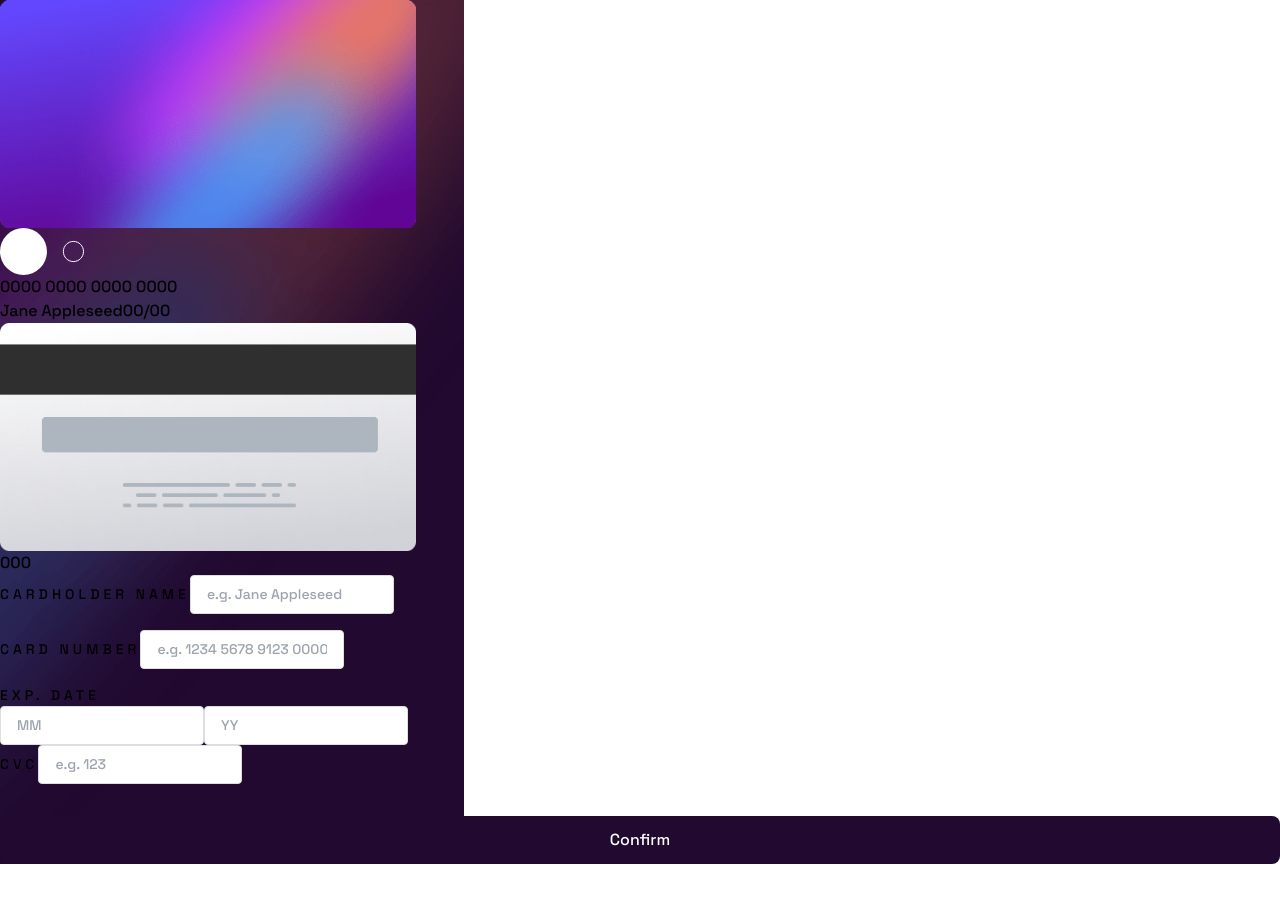
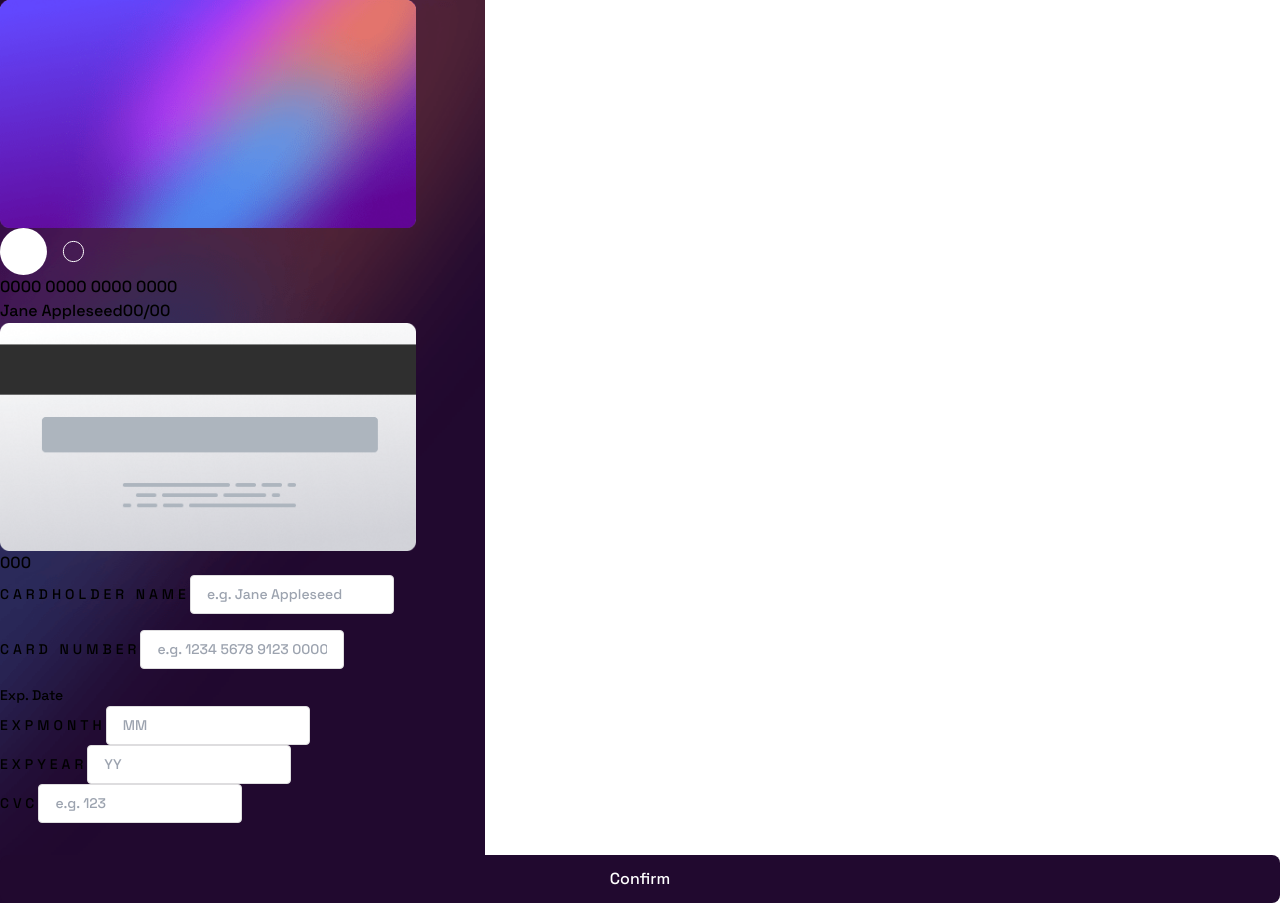
Before and after one commit to alanb4rt/interactive-card-details-form, a React (Vite) app: page / in a window 1280 px wide. Before the commit the page ends 864 px from the top, so only its background shows below. Built offline with nearby package versions, Linux system fonts and the light colour scheme.

Commit message:
fix form  warnings with fieldset

```diff
--- a/src/components/Card.jsx
+++ b/src/components/Card.jsx
@@ -42,7 +42,7 @@ export default function Card(props) {
           <div className="absolute inset-0 p-4 flex flex-col justify-between md:p-6">
             <img className="w-12 md:w-16" src={CardLogo} alt="Card logo" />
             <div className="flex flex-col gap-4 md:gap-6">
-              <span className="text-base md:text-2xl">
+              <span className="text-base md:text-3xl">
                 {getFormatCardNumber(cardData.number)}
               </span>
               <div className="flex justify-between items-end text-xs">
--- a/src/components/Form.jsx
+++ b/src/components/Form.jsx
@@ -105,11 +105,17 @@ export default function Form(props) {
           error={errorInputs.number}
         />
         <div className="grid grid-cols-2 gap-4">
-          <div className="flex flex-col gap-1">
-            <label>Exp. Date</label>
+          <fieldset className="flex flex-col gap-1">
+            <legend className="mb-1">Exp. Date</legend>
             <div className="grid grid-cols-2 gap-2">
+              <div className="w-full">
+                <label className="sr-only" htmlFor="expMonth">
+                  ExpMonth
+                </label>
                 <input
-                className={errorInputs.expMonth ? "error-input" : ""}
+                  className={`w-full ${
+                    errorInputs.expMonth ? "error-input" : ""
+                  }`}
                   type="number"
                   name="expMonth"
                   id="expMonth"
@@ -118,8 +124,15 @@ export default function Form(props) {
                   onChange={handleInputChange}
                   required
                 />
+              </div>
+              <div className="w-full">
+                <label className="sr-only" htmlFor="expYear">
+                  ExpYear
+                </label>
                 <input
-                className={errorInputs.expYear ? "error-input" : ""}
+                  className={`w-full ${
+                    errorInputs.expYear ? "error-input" : ""
+                  }`}
                   type="number"
                   name="expYear"
                   id="expYear"
@@ -129,12 +142,13 @@ export default function Form(props) {
                   required
                 />
               </div>
+            </div>
             {(errorInputs.expMonth || errorInputs.expYear) && (
               <span className="error-message">
                 {errorInputs.expMonth || errorInputs.expYear}
               </span>
             )}
-          </div>
+          </fieldset>
           <FormInput
             label="CVC"
             type="number"
```
Lines whose indentation alone changed are shown as unchanged.
